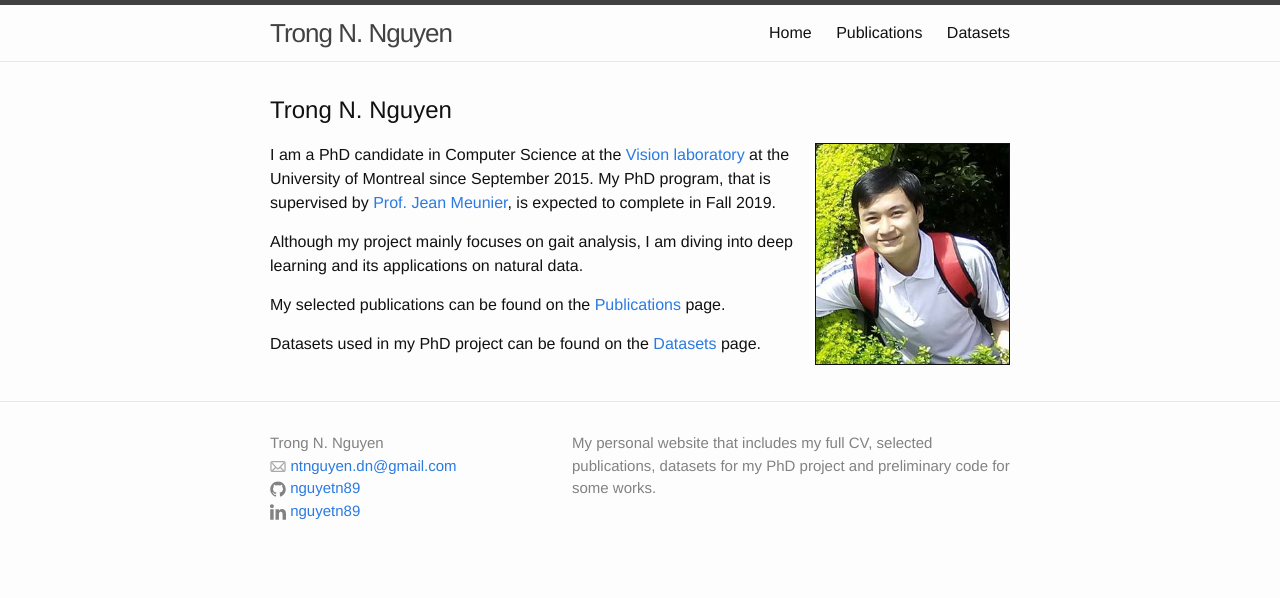
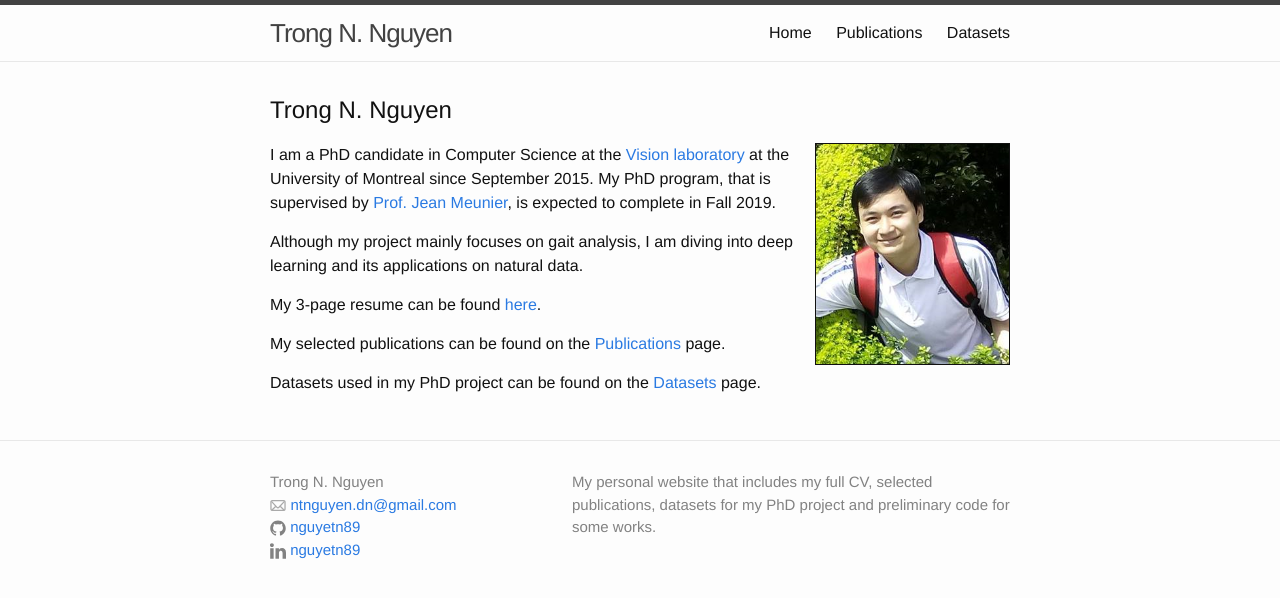
Before and after one commit to nguyetn89/nguyetn89.github.io, a Jekyll site: the page built from index.md, in a window 1280 px wide. Shown: the top 598 px of the page. Built offline with Jekyll 4.4.1, drawn with Linux system fonts in a browser that asks for light colours.

Commit message:
Update index.md

```diff
--- a/index.md
+++ b/index.md
@@ -14,6 +14,8 @@ I am a PhD candidate in Computer Science at the [Vision laboratory](http://www.i
 
 Although my project mainly focuses on gait analysis, I am diving into deep learning and its applications on natural data.
 
+My 3-page resume can be found [here](/assets/Nguyen_CV.pdf).
+
 My selected publications can be found on the [Publications](/publications.html) page.
 
 Datasets used in my PhD project can be found on the [Datasets](/datasets.html) page.
```
